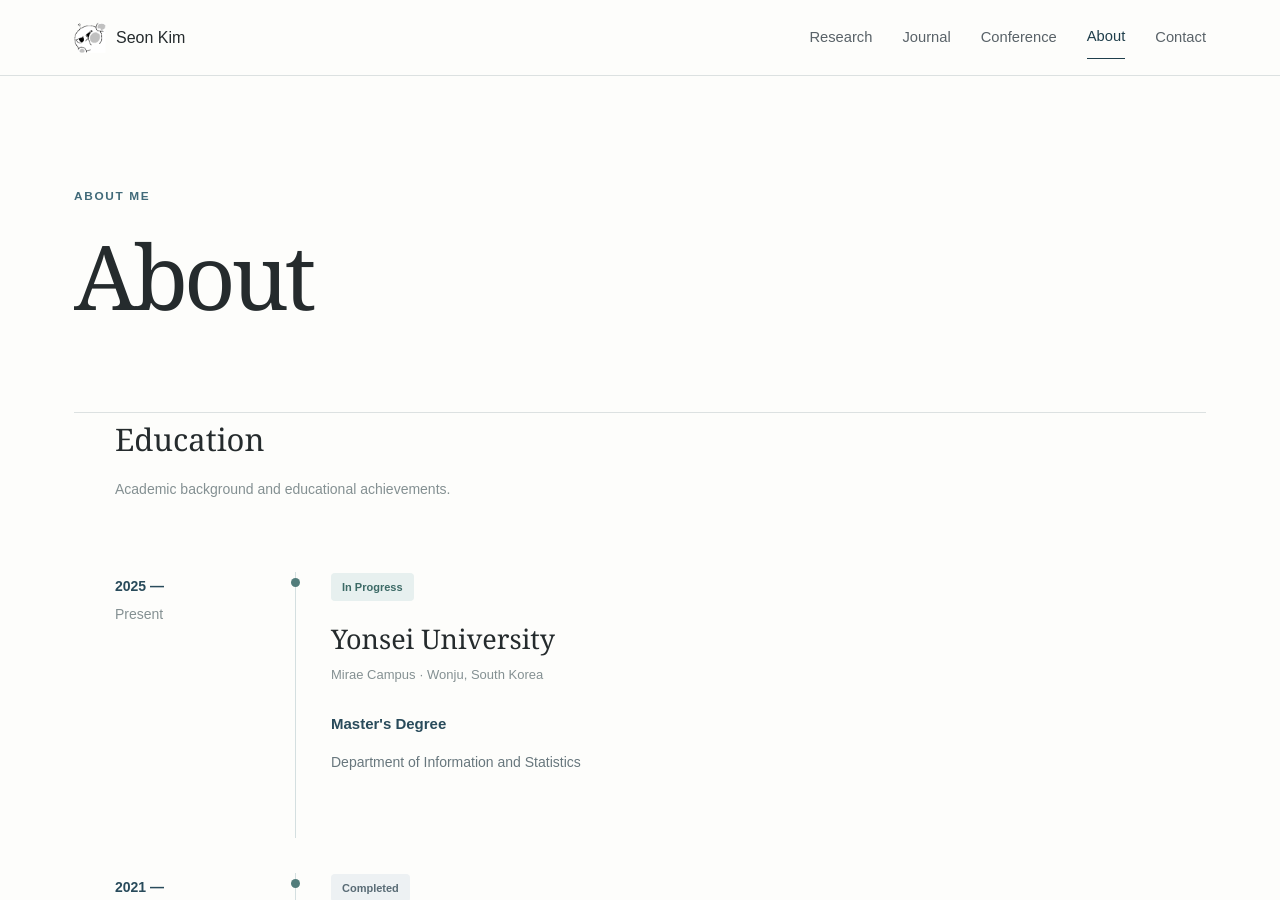
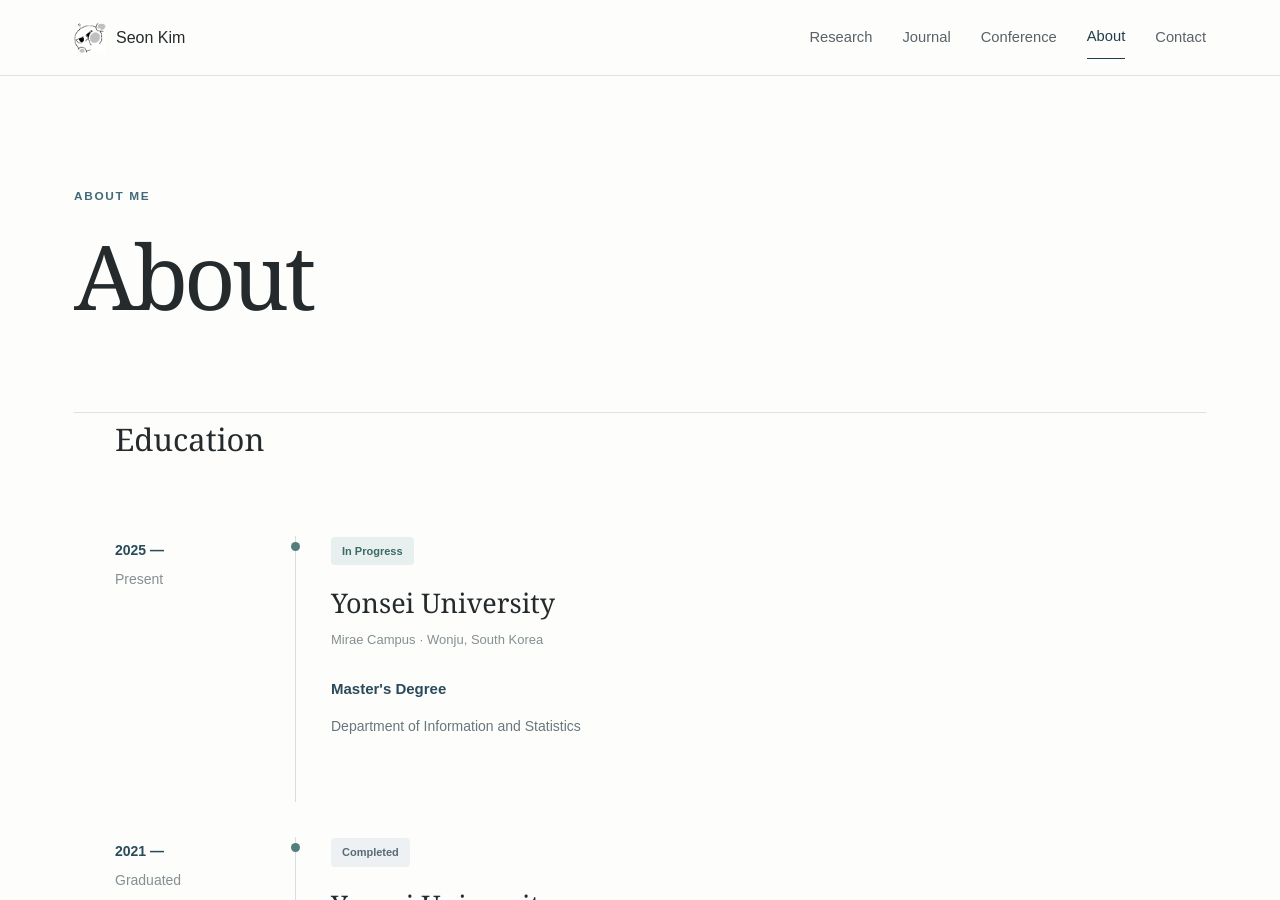
Before and after one commit to KSO012/KSO012.github.io, a Jekyll site: the page built from about.md, in a window 1280 px wide and 900 px high. Built offline with Jekyll 4.4.1, drawn with Linux system fonts in a browser that asks for light colours.

Commit message:
Update about.md

```diff
--- a/about.md
+++ b/about.md
@@ -15,7 +15,6 @@ permalink: /about/
   <!-- Education Heading -->
   <div class="about-section-heading">
     <h2>Education</h2>
-    <p>Academic background and educational achievements.</p>
   </div>
 
     <!-- Master's Degree -->
```
